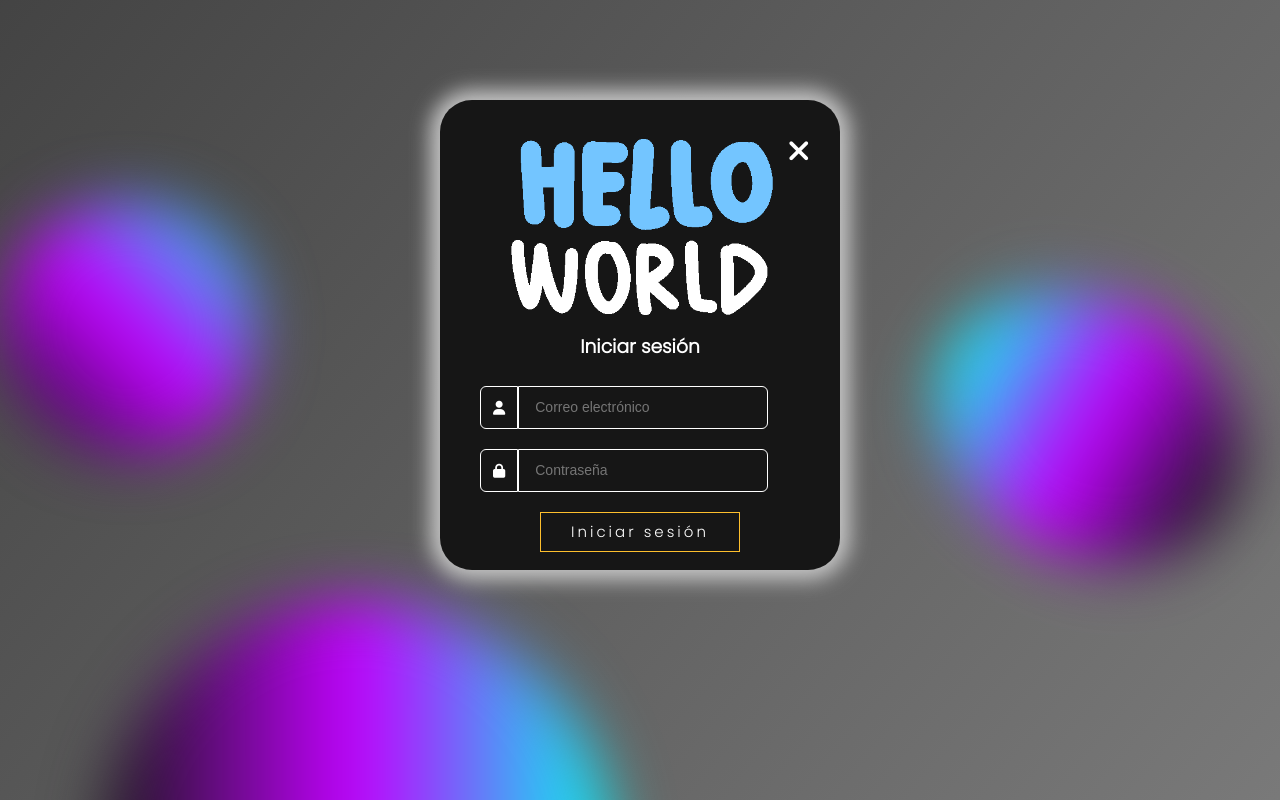
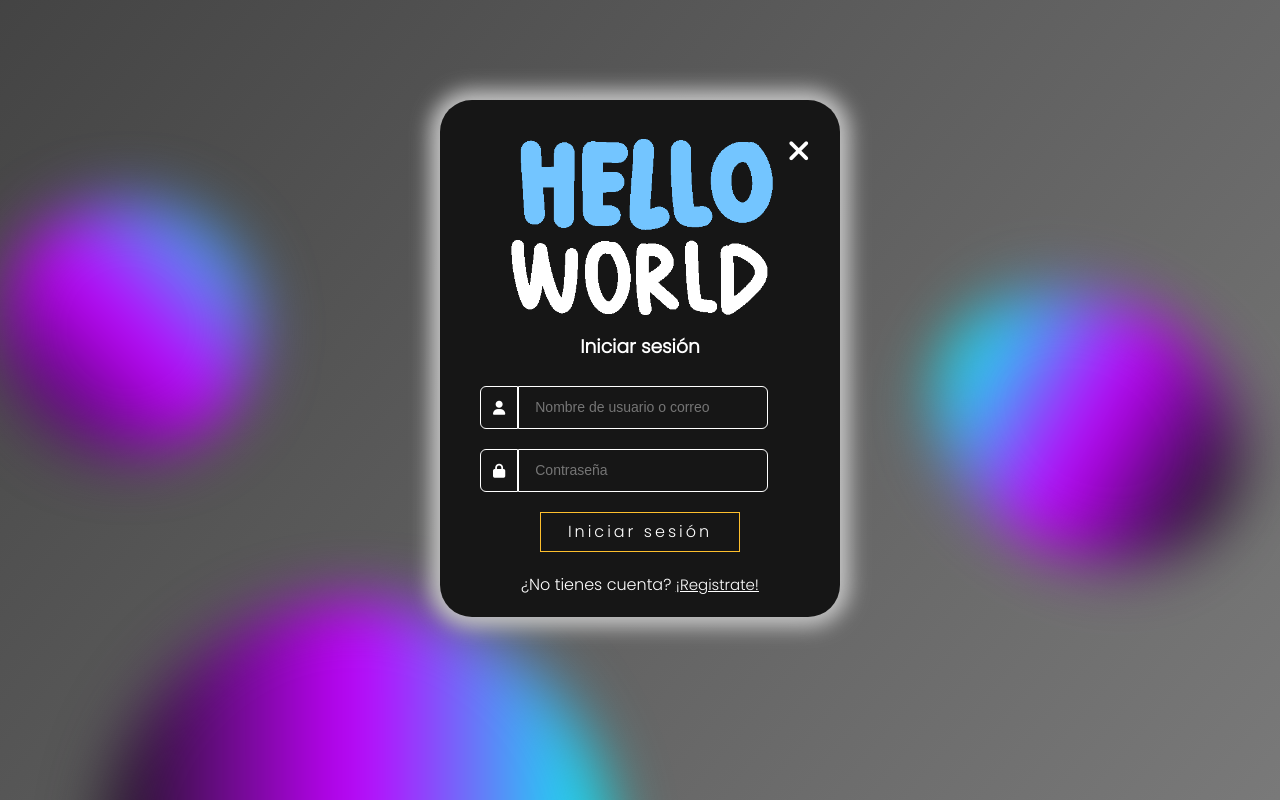
Before and after one commit to leocastillof/porfolio-angular, an Angular app: page /login in a window 1280 px wide. Built offline with nearby package versions, Linux system fonts and the light colour scheme; a web font is replaced by a local one.

Commit message:
Login - Found

```diff
--- a/src/app/app-routing.module.ts
+++ b/src/app/app-routing.module.ts
@@ -19,7 +19,9 @@ const routes: Routes = [
 ];
 
 @NgModule({
-  imports: [RouterModule.forRoot(routes)],
+  imports: [
+    RouterModule.forRoot(routes)
+  ],
   exports: [RouterModule]
 })
 export class AppRoutingModule { }
--- a/src/app/app.module.ts
+++ b/src/app/app.module.ts
@@ -12,6 +12,7 @@ import { NavmenuComponent } from './components/navmenu/navmenu.component';
 import { AudioComponent } from './components/audio/audio.component';
 import { HttpClientModule } from '@angular/common/http';
 import { LoginComponent } from './components/login/login.component';
+import { ReactiveFormsModule, FormsModule } from '@angular/forms';
 
 @NgModule({
   declarations: [
@@ -28,7 +29,9 @@ import { LoginComponent } from './components/login/login.component';
   imports: [
     BrowserModule,
     AppRoutingModule,
-    HttpClientModule
+    HttpClientModule,
+    ReactiveFormsModule,
+    FormsModule
   ],
   providers: [],
   bootstrap: [AppComponent]
--- a/src/app/components/login/login.component.css
+++ b/src/app/components/login/login.component.css
@@ -59,7 +59,7 @@ body{
     transform: translateX(-50%);
     top: 100px;
     width: 400px;
-    height: 470px;
+    height: auto;
     background-color: rgb(22, 22, 22);
     border-radius: 2rem;
     text-align: center;
@@ -147,3 +147,12 @@ body{
     top: 30px;
     right: 30px;
   }
+  button, input[type="submit"], input[type="reset"] {
+    background: none;
+    color: inherit;
+    border: none;
+    padding: 0;
+    font: inherit;
+    cursor: pointer;
+    outline: inherit;
+  }
--- a/src/app/components/login/login.component.html
+++ b/src/app/components/login/login.component.html
@@ -12,22 +12,54 @@
   <br />
   <h3>Iniciar sesión</h3>
   <br />
+  <form #f="ngForm" (ngSubmit)="onLogin()" novalidate>
     <div id="user">
       <i class="fa-solid fa-user icon"></i>
-    <input type="text" placeholder="Correo electrónico" id="email" required />
+      <input
+        type="email"
+        placeholder="Nombre de usuario o correo"
+        id="username"
+        name="username"
+        [(ngModel)]="username"
+        required
+      />
     </div>
     <div id="pass">
       <i class="fa-solid fa-lock icon"></i>
-    <input type="password" placeholder="Contraseña" id="password" required />
+      <input
+        type="password"
+        placeholder="Contraseña"
+        id="password"
+        name="password"
+        [(ngModel)]="password"
+        required
+      />
+
+      <!-- Error Message -->
       <p class="loginError" id="loginNotCorrect">
         Correo electrónico o contraseña no válido
       </p>
+
+      <!-- Forgot password
+        <p id="loginNotCorrect">¿Olvidó su contraseña?</p>
+       -->
     </div>
-  <a href="#" class="contact-button" style="margin: auto">
+    <button
+      class="contact-button"
+      style="margin: auto; line-height: 40px"
+      type="submit"
+    >
       <div>
         <span class="bg"></span>
         <span class="base"></span>
         <span class="text">Iniciar sesión</span>
       </div>
-  </a>
+    </button>
+
+    <div>
+      <p style="padding-bottom: 5%; margin-top: 5%">
+        ¿No tienes cuenta? <a href="#" style="margin-left: 0">¡Registrate!</a>
+      </p>
     </div>
+  </form>
+</div>
--- a/src/app/service/auth.service.ts
+++ b/src/app/service/auth.service.ts
@@ -19,6 +19,6 @@ export class AuthService {
   }
 
   public loginU(loginUser : LoginUser): Observable<any>{
-    return this.httpClient.post<JwtDto>(this.authURL + 'Login', loginUser);
+    return this.httpClient.post<JwtDto>(this.authURL + 'login', loginUser);
   }
 }
```
Lines whose indentation alone changed are shown as unchanged.
